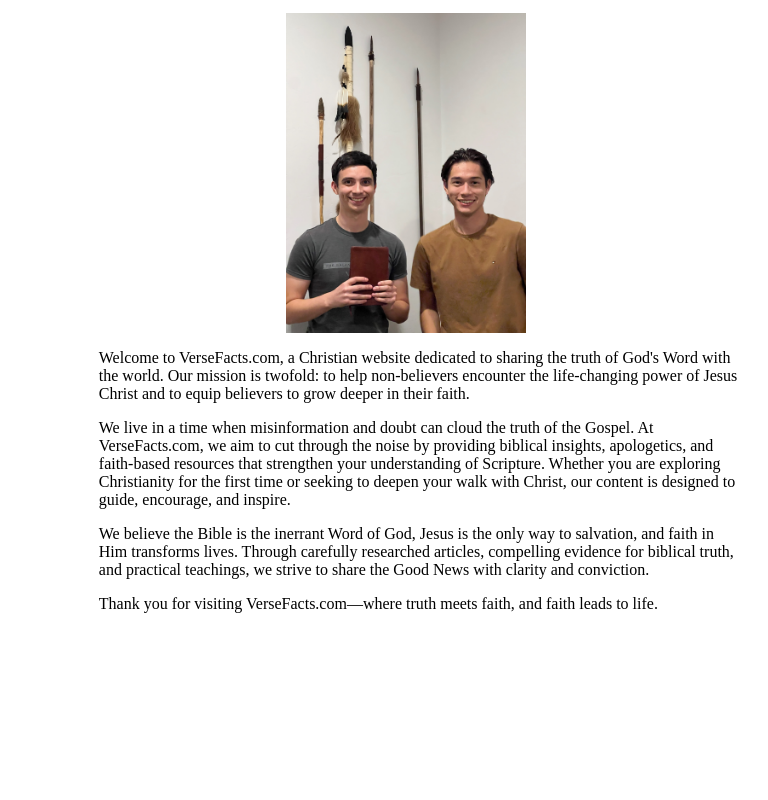
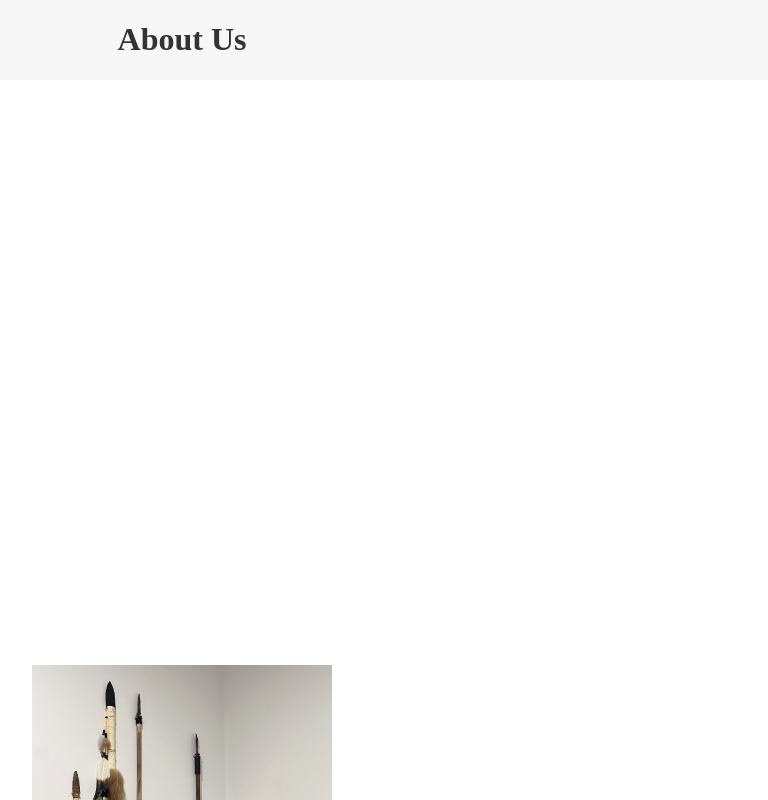
Before and after one commit to jstick2599/randomBibleFacts, a React (Create React App) app: page /AboutUs in a window 1280 px wide. Shown: the top 800 px of the page, without its empty margins (458-1226 px from the left). Built offline with nearby package versions, Linux system fonts and the light colour scheme.

Commit message:
added more styling to about us page

```diff
--- a/src/pages/AboutUs.js
+++ b/src/pages/AboutUs.js
@@ -8,6 +8,9 @@ import ReactPlayer from "react-player";
 function AboutUs(){
     return (
         <div className="aboutUsPage">
+            <div className="aboutUsPageTitle">
+                <h1>About Us</h1>
+            </div>
             <div className="video">
                 {/* <video width="600" height="100vh" controls> */}
                 {/* <source src="/aboutUsVideo.mov" type="video/mp4" />Your browser does not support the video tag.</video> */}
@@ -20,7 +23,7 @@ function AboutUs(){
                 />
 
             </div>
-            <div className="paragraphs">
+            {/* <div className="paragraphs"> */}
                 <div className="images">
                     <img src={aboutUsPic} alt="Two creators of website" id="aboutUsImg"/>
                     {/* <img src={cactus} alt="Cactus" id="cactusImg"/> */}
@@ -29,7 +32,7 @@ function AboutUs(){
                 <p className="bio">We live in a time when misinformation and doubt can cloud the truth of the Gospel. At VerseFacts.com, we aim to cut through the noise by providing biblical insights, apologetics, and faith-based resources that strengthen your understanding of Scripture. Whether you are exploring Christianity for the first time or seeking to deepen your walk with Christ, our content is designed to guide, encourage, and inspire.</p>
                 <p className="bio">We believe the Bible is the inerrant Word of God, Jesus is the only way to salvation, and faith in Him transforms lives. Through carefully researched articles, compelling evidence for biblical truth, and practical teachings, we strive to share the Good News with clarity and conviction.</p>
                 <p className="bio">Thank you for visiting VerseFacts.com—where truth meets faith, and faith leads to life.</p>
-            </div>
+            {/* </div> */}
 
 
         </div>
--- a/src/styling/AboutUs.css
+++ b/src/styling/AboutUs.css
@@ -1,7 +1,7 @@
 
 .video {
-  height: 100vh;
-  width: 35vw; /* Set it to 35% of the parent width */
+  height: 70vh;
+  width: 50vw; /* Set it to 35% of the parent width */
   display: flex;
   justify-content: center;
   align-items: center;
@@ -17,11 +17,9 @@
 
 .aboutUsPage{
     display:flex;
-    flex-direction: row;
+    flex-direction: column;
     font-family: 'Lora', serif;
     align-items: center;
-    justify-content: center;
-    align-items: flex-start;
 }
 
 
@@ -50,11 +48,18 @@ video:fullscreen {
     padding-top:2%;
 }
 #aboutUsImg{
-    height:40vh;
+    height:50vh;
 
 }
 
-
+.aboutUsPageTitle{
+  background-color: #f7f7f7;
+  width:100%;
+  overflow-x: hidden;
+  display: flex;
+  justify-content: center;
+  color:#333333;
+}
 
 
 
@@ -78,14 +83,6 @@ video:fullscreen {
     #aboutUsImg{
         height:40vh;
     }
-
-    /* .video {
-        height: auto;
-        width: 100vw;
-        display: flex;
-        justify-content: center;
-        align-items: center;
-    } */
     .react-player {
       position: relative;
       top: 0;
--- a/src/styling/BornAgainHowTo.css
+++ b/src/styling/BornAgainHowTo.css
@@ -49,3 +49,9 @@
 /* .deBold{
     font-weight: normal;
 } */
+
+/* Mobile Scaling */
+@media screen and (max-width: 768px) {
+    /* the below scaling only applies when width is 768px or less */
+
+}
```
